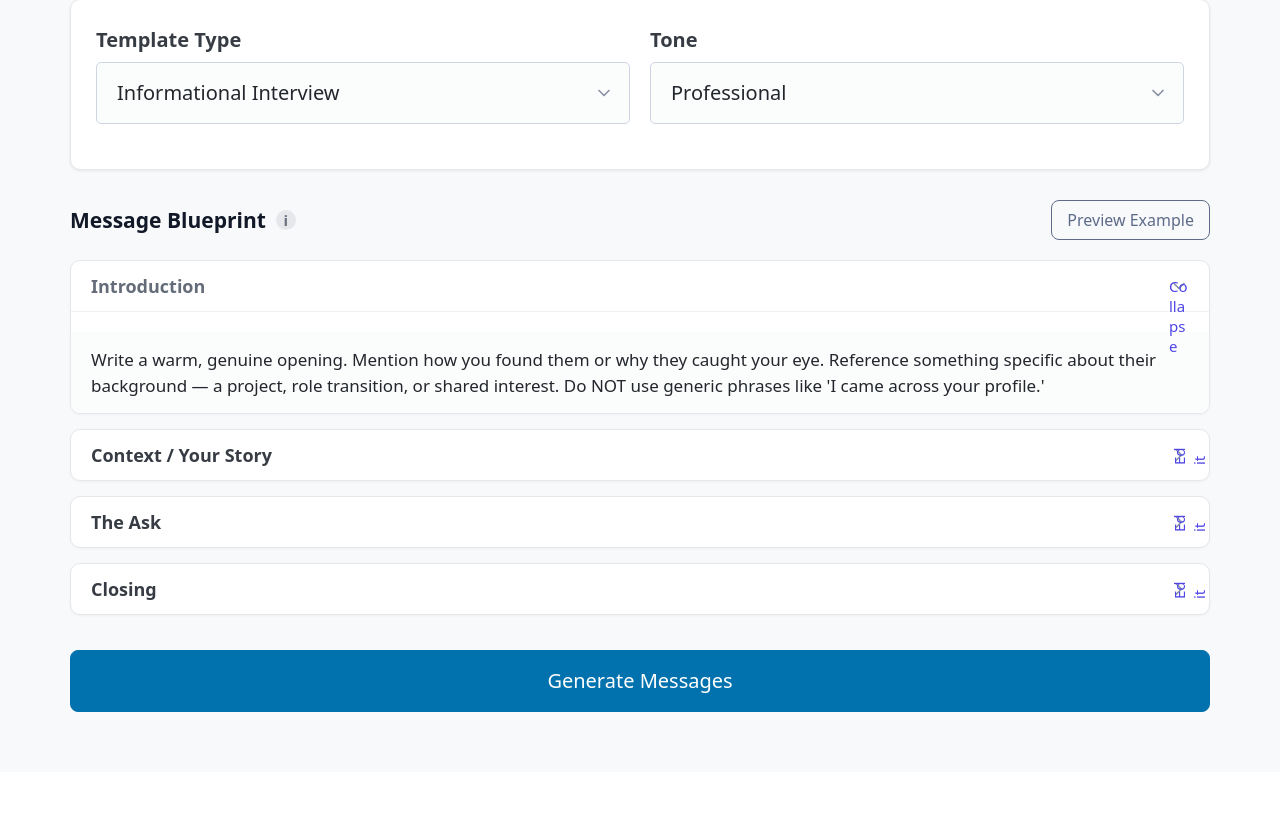
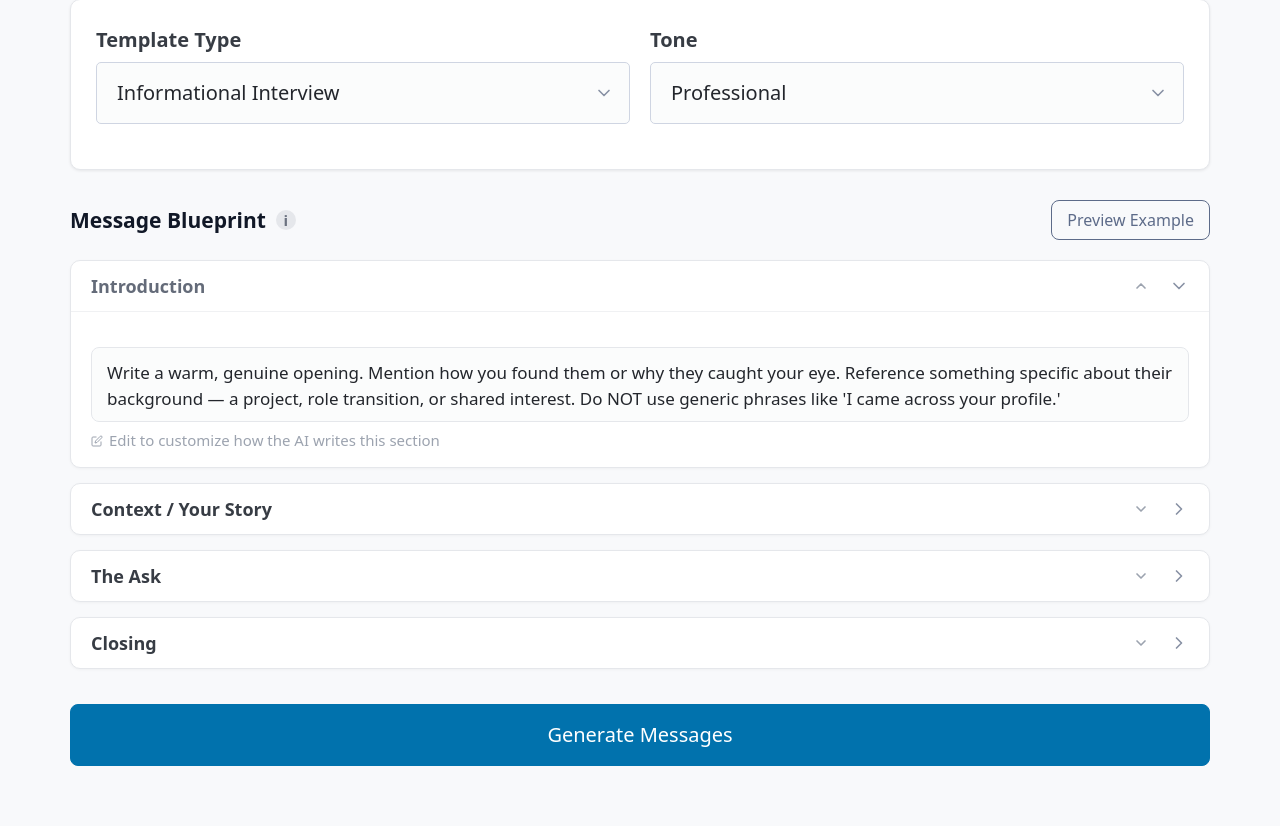
Before and after one commit to AaravChadha/ai_networking_copilot, a FastAPI app: page /goals/1/templates in a window 1280 px wide, after a click on "Introduction". Shown: the part 386-1212 px from the top of the page. Before the commit the page ends 1098 px from the top, so only its background shows below. Run offline with FastAPI, Linux system fonts and the light colour scheme; data comes from the database, SQL or seed files in the repository; some libraries are stand-ins or nearby versions.

Commit message:
polish chat bubbles, inbox filters, outreach cards, template accordion

```diff
--- a/app/templates/outreach.html
+++ b/app/templates/outreach.html
@@ -45,7 +45,7 @@
     .legend-draft::before { background: #f59e0b; }
     .legend-approved::before { background: #22c55e; }
     .legend-sent::before { background: #3b82f6; }
-    .legend-replied::before { background: #8b5cf6; }
+    .legend-replied::before { background: #22c55e; }
 </style>
 {% endblock %}
 
--- a/app/templates/template_editor.html
+++ b/app/templates/template_editor.html
@@ -6,16 +6,16 @@
 <style>
     .template-controls {
         background: #fff;
-        border: 1px solid #e5e7eb;
-        border-radius: 10px;
+        border: 1px solid var(--border);
+        border-radius: var(--radius);
         padding: 1.25rem;
-        box-shadow: 0 1px 3px rgba(0,0,0,0.08);
+        box-shadow: var(--shadow-sm);
         margin-bottom: 1.5rem;
     }
     .section-card {
         background: #fff;
-        border: 1px solid #e5e7eb;
-        border-radius: 10px;
+        border: 1px solid var(--border);
+        border-radius: var(--radius);
         margin-bottom: 0.75rem;
         overflow: hidden;
         box-shadow: 0 1px 3px rgba(0,0,0,0.04);
@@ -25,36 +25,58 @@
         cursor: pointer;
         display: flex;
         align-items: center;
-        justify-content: space-between;
+        gap: 0.5rem;
         font-size: 0.9rem;
+        font-weight: 600;
+        color: var(--text-primary);
         user-select: none;
+        list-style: none;
     }
+    .section-card summary::-webkit-details-marker { display: none; }
     .section-card summary:hover { background: #f9fafb; }
-    .section-card summary::after {
-        content: 'Edit';
-        font-size: 0.75rem;
-        color: #4f46e5;
-        font-weight: 500;
+    .section-card summary .chevron {
+        margin-left: auto;
+        transition: transform 0.15s ease;
+        color: var(--text-muted);
+        flex-shrink: 0;
     }
-    .section-card[open] summary::after { content: 'Collapse'; }
+    .section-card[open] summary .chevron { transform: rotate(180deg); }
     .section-card[open] summary { border-bottom: 1px solid #f0f1f3; }
+    .section-card .section-body {
+        padding: 0.75rem 1rem;
+    }
     .section-card textarea {
-        border: none;
-        border-radius: 0;
+        border: 1px solid var(--border);
+        border-radius: 8px;
         margin: 0;
         resize: none;
         font-size: 0.85rem;
-        padding: 0.75rem 1rem;
+        padding: 0.6rem 0.75rem;
         min-height: 60px;
         overflow: hidden;
+        width: 100%;
+        box-sizing: border-box;
+    }
+    .section-card textarea:focus {
+        border-color: var(--primary);
+        box-shadow: 0 0 0 2px rgba(79,70,229,0.15);
+        outline: none;
+    }
+    .section-hint {
+        font-size: 0.75rem;
+        color: var(--text-muted);
+        margin-top: 0.35rem;
+        display: flex;
+        align-items: center;
+        gap: 0.3rem;
     }
     .preview-box {
         display: none;
         background: #fff;
-        border: 1px solid #e5e7eb;
-        border-radius: 10px;
+        border: 1px solid var(--border);
+        border-radius: var(--radius);
         padding: 1.5rem;
-        box-shadow: 0 1px 3px rgba(0,0,0,0.08);
+        box-shadow: var(--shadow-sm);
         margin-bottom: 1.5rem;
     }
     .preview-box.show { display: block; }
@@ -62,7 +84,7 @@
         font-size: 0.7rem;
         text-transform: uppercase;
         letter-spacing: 0.05em;
-        color: #6b7280;
+        color: var(--text-muted);
         margin-bottom: 0.35rem;
     }
     .preview-section {
@@ -143,14 +165,14 @@
         <h3 style="margin: 0;">Message Blueprint</h3>
         <span title="These are instructions the AI follows to write each section. Each message will be unique and personalized to the recipient." style="cursor: help; width: 20px; height: 20px; border-radius: 50%; background: #e5e7eb; color: #6b7280; display: inline-flex; align-items: center; justify-content: center; font-size: 0.75rem; font-weight: 700;">i</span>
         <span style="flex: 1;"></span>
-        <button type="button" class="outline secondary" style="margin: 0; font-size: 0.8rem; padding: 0.35rem 0.75rem;" onclick="togglePreview()">Preview Example</button>
+        <button type="button" class="outline secondary" style="margin: 0; font-size: 0.8rem; padding: 0.35rem 0.75rem;" onclick="togglePreview()" id="preview-toggle-btn">Preview Example</button>
     </div>
 
     {# Preview box #}
     <div class="preview-box" id="preview-box">
         <div style="display: flex; justify-content: space-between; align-items: center; margin-bottom: 1rem;">
             <strong style="font-size: 0.9rem;">Example Message Preview</strong>
-            <small style="opacity: 0.5;">AI will personalize for each contact</small>
+            <small style="color: var(--text-muted);">AI will personalize for each contact</small>
         </div>
         <div class="preview-section">
             <div class="preview-label">Introduction</div>
@@ -170,25 +192,61 @@
         </div>
     </div>
 
-    {# Sections as collapsed accordion #}
+    {# Sections as accordion with chevrons #}
     <details class="section-card">
-        <summary><strong>Introduction</strong></summary>
-        <textarea id="preview-intro" name="intro_override" rows="2" oninput="autoResize(this)"></textarea>
+        <summary>
+            Introduction
+            <svg class="chevron" width="16" height="16" viewBox="0 0 24 24" fill="none" stroke="currentColor" stroke-width="2.5" stroke-linecap="round" stroke-linejoin="round"><polyline points="6 9 12 15 18 9"/></svg>
+        </summary>
+        <div class="section-body">
+            <textarea id="preview-intro" name="intro_override" rows="2" oninput="autoResize(this); updatePreviewBox();"></textarea>
+            <div class="section-hint">
+                <svg width="12" height="12" viewBox="0 0 24 24" fill="none" stroke="currentColor" stroke-width="2"><path d="M11 4H4a2 2 0 0 0-2 2v14a2 2 0 0 0 2 2h14a2 2 0 0 0 2-2v-7"/><path d="M18.5 2.5a2.121 2.121 0 0 1 3 3L12 15l-4 1 1-4 9.5-9.5z"/></svg>
+                Edit to customize how the AI writes this section
+            </div>
+        </div>
     </details>
 
     <details class="section-card">
-        <summary><strong>Context / Your Story</strong></summary>
-        <textarea id="preview-context" name="context_override" rows="2" oninput="autoResize(this)"></textarea>
+        <summary>
+            Context / Your Story
+            <svg class="chevron" width="16" height="16" viewBox="0 0 24 24" fill="none" stroke="currentColor" stroke-width="2.5" stroke-linecap="round" stroke-linejoin="round"><polyline points="6 9 12 15 18 9"/></svg>
+        </summary>
+        <div class="section-body">
+            <textarea id="preview-context" name="context_override" rows="2" oninput="autoResize(this); updatePreviewBox();"></textarea>
+            <div class="section-hint">
+                <svg width="12" height="12" viewBox="0 0 24 24" fill="none" stroke="currentColor" stroke-width="2"><path d="M11 4H4a2 2 0 0 0-2 2v14a2 2 0 0 0 2 2h14a2 2 0 0 0 2-2v-7"/><path d="M18.5 2.5a2.121 2.121 0 0 1 3 3L12 15l-4 1 1-4 9.5-9.5z"/></svg>
+                Edit to customize how the AI writes this section
+            </div>
+        </div>
     </details>
 
     <details class="section-card">
-        <summary><strong>The Ask</strong></summary>
-        <textarea id="preview-ask" name="ask_override" rows="2" oninput="autoResize(this)"></textarea>
+        <summary>
+            The Ask
+            <svg class="chevron" width="16" height="16" viewBox="0 0 24 24" fill="none" stroke="currentColor" stroke-width="2.5" stroke-linecap="round" stroke-linejoin="round"><polyline points="6 9 12 15 18 9"/></svg>
+        </summary>
+        <div class="section-body">
+            <textarea id="preview-ask" name="ask_override" rows="2" oninput="autoResize(this); updatePreviewBox();"></textarea>
+            <div class="section-hint">
+                <svg width="12" height="12" viewBox="0 0 24 24" fill="none" stroke="currentColor" stroke-width="2"><path d="M11 4H4a2 2 0 0 0-2 2v14a2 2 0 0 0 2 2h14a2 2 0 0 0 2-2v-7"/><path d="M18.5 2.5a2.121 2.121 0 0 1 3 3L12 15l-4 1 1-4 9.5-9.5z"/></svg>
+                Edit to customize how the AI writes this section
+            </div>
+        </div>
     </details>
 
     <details class="section-card">
-        <summary><strong>Closing</strong></summary>
-        <textarea id="preview-closing" name="closing_override" rows="2" oninput="autoResize(this)"></textarea>
+        <summary>
+            Closing
+            <svg class="chevron" width="16" height="16" viewBox="0 0 24 24" fill="none" stroke="currentColor" stroke-width="2.5" stroke-linecap="round" stroke-linejoin="round"><polyline points="6 9 12 15 18 9"/></svg>
+        </summary>
+        <div class="section-body">
+            <textarea id="preview-closing" name="closing_override" rows="2" oninput="autoResize(this); updatePreviewBox();"></textarea>
+            <div class="section-hint">
+                <svg width="12" height="12" viewBox="0 0 24 24" fill="none" stroke="currentColor" stroke-width="2"><path d="M11 4H4a2 2 0 0 0-2 2v14a2 2 0 0 0 2 2h14a2 2 0 0 0 2-2v-7"/><path d="M18.5 2.5a2.121 2.121 0 0 1 3 3L12 15l-4 1 1-4 9.5-9.5z"/></svg>
+                Edit to customize how the AI writes this section
+            </div>
+        </div>
     </details>
 
     <button type="submit" id="generate-btn" style="margin-top: 1rem;">Generate Messages</button>
@@ -221,13 +279,15 @@ function updatePreviewBox() {
 
 function togglePreview() {
     updatePreviewBox();
-    document.getElementById('preview-box').classList.toggle('show');
+    const box = document.getElementById('preview-box');
+    const btn = document.getElementById('preview-toggle-btn');
+    box.classList.toggle('show');
+    btn.textContent = box.classList.contains('show') ? 'Hide Preview' : 'Preview Example';
 }
 
 function autoResize(el) {
     el.style.height = 'auto';
-    el.style.height = el.scrollHeight + 'px';
-    updatePreviewBox();
+    el.style.height = Math.max(el.scrollHeight, 60) + 'px';
 }
 
 select.addEventListener('change', updatePreview);
@@ -238,7 +298,7 @@ document.querySelectorAll('.section-card').forEach(d => {
     d.addEventListener('toggle', function() {
         if (this.open) {
             const ta = this.querySelector('textarea');
-            if (ta) { ta.style.height = 'auto'; ta.style.height = ta.scrollHeight + 'px'; }
+            if (ta) { ta.style.height = 'auto'; ta.style.height = Math.max(ta.scrollHeight, 60) + 'px'; }
         }
     });
 });
```
Also changed, not shown: app/templates/chat.html (+41 -21 lines), app/templates/inbox.html (+31 -29 lines), app/templates/partials/message_card.html (+10 -5 lines).
